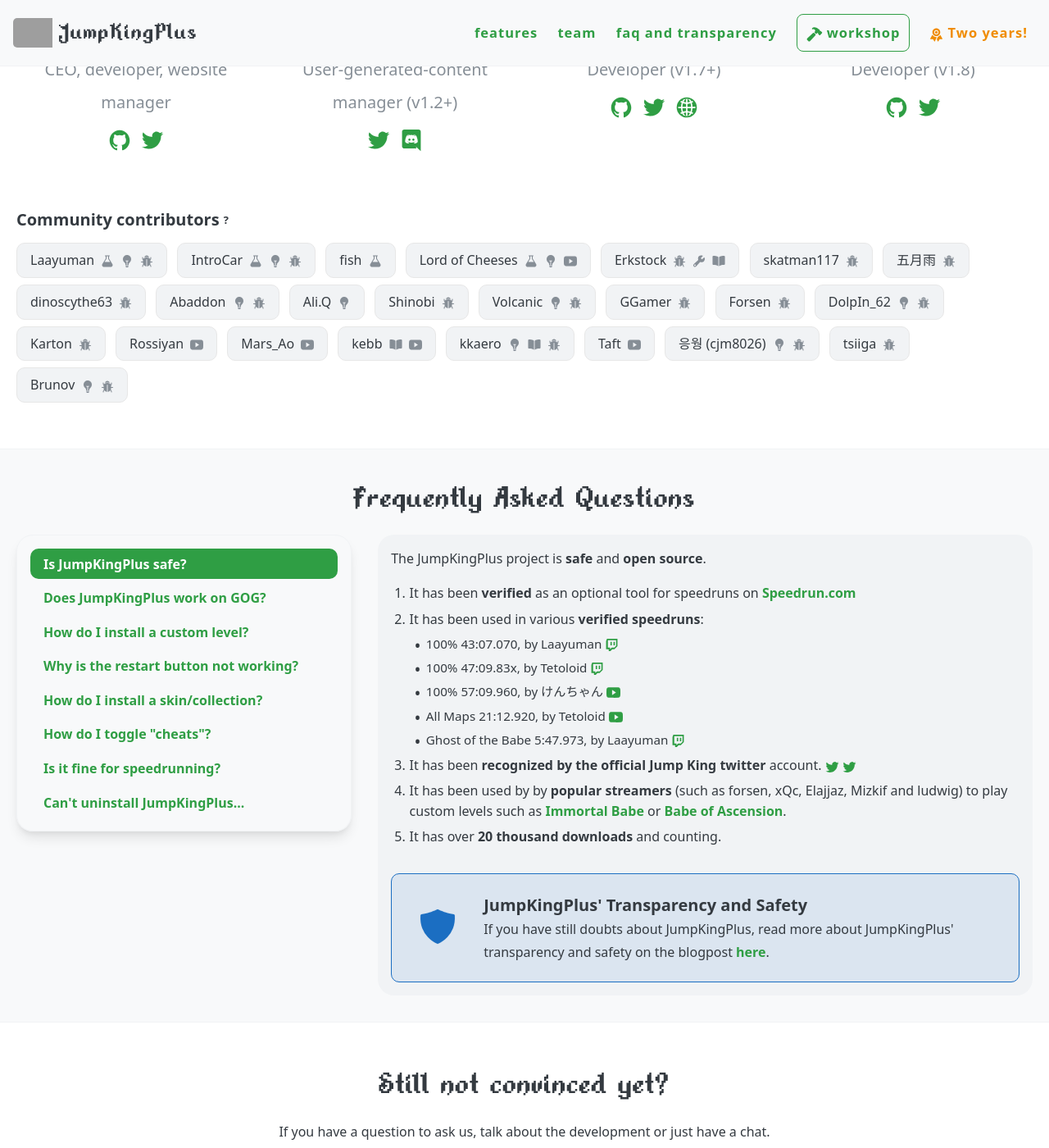
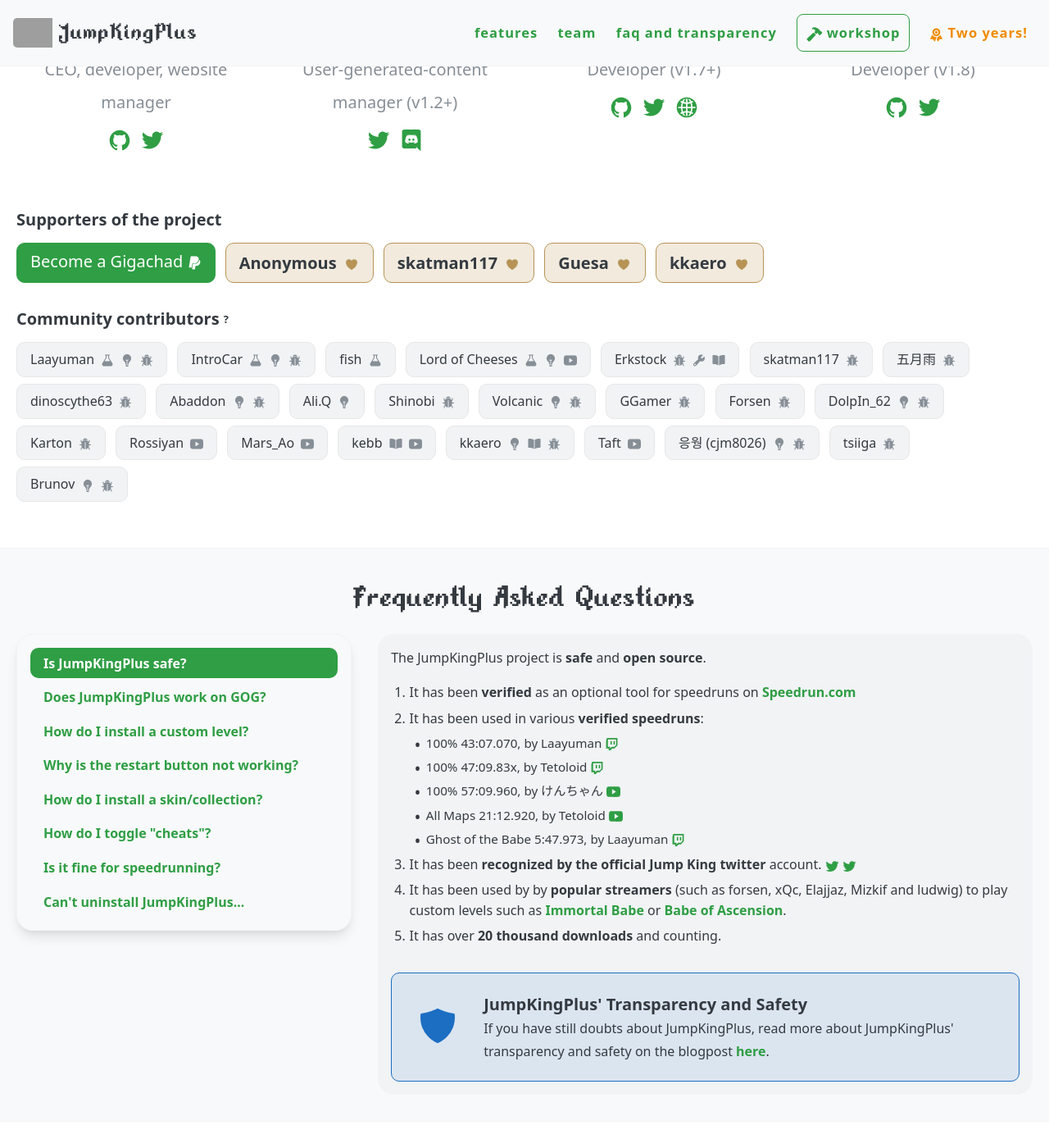
Before and after one commit to YutaGoto/JumpKingPlus.github.io, a Jekyll site: the page built from index.html, in a window 1280 px wide and 1400 px high, scrolled down 1989 px. Shown: the whole window at 82% size. Built offline with Jekyll 4.4.1, drawn with Linux system fonts in a browser that asks for light colours; the list of posts is cut into pages by our own code; grey boxes are pictures that could not be loaded.

Commit message:
Getting poor update

```diff
--- /dev/null
+++ b/_includes/supporter.html
@@ -0,0 +1,6 @@
+<li class="dono-pog">
+    {{ include.name }}
+    <span title="Donated {{ include.contribution }} Euro!">
+        <ion-icon name="heart"></ion-icon>
+    </span>
+</li>
--- a/index.html
+++ b/index.html
@@ -196,6 +196,13 @@
               </div>
             </div>
           </div>
+          <h3>Supporters of the project</h3>
+          <ul class="supporters">
+            <a href="https://www.paypal.me/{{ site.footer-links.paypal }}" class="button">Become a Gigachad <ion-icon name="logo-paypal" style="vertical-align: middle;"></ion-icon></a>
+            {% for supporter in site.data.supporters.supporters %}
+            {% include supporter.html name=supporter.name contribution=supporter.amount %}
+            {% endfor %}
+          </ul>
           <h3>Community contributors <span title="The current contributors' wall is ordered by date of contribution." style="font-size:small;vertical-align:top;cursor:help;">?</span> </h3>
           <ul class="contributors">
             {% for contributor in site.data.contributors.contributors %}
--- a/style.scss
+++ b/style.scss
@@ -2209,10 +2209,10 @@
   display: block;
 }
 
-.contributors li::before {
+.contributors li::before, .supporters li::before {
   content: none;
 }
-.contributors li {
+.contributors li, .supporters li {
   display: inline-flex;
   align-items: center;
   padding: .5rem 1rem;
@@ -2232,6 +2232,32 @@
     fill:#868e96;
     width: 1rem;
     vertical-align:middle;
+  }
+}
+.supporters {
+  margin-bottom: 1.5rem;
+
+li {
+  border: 1px solid #b79455;
+  background: rgba($color: #b79455, $alpha: .2);
+  font-weight: 600;
+  font-size: 125%;
+
+  ion-icon {
+      fill: #b79455;
+      width: 1.25rem;
+    }
+  }
+
+a {
+    border-radius: 10px;
+    margin: 0%;
+    margin-top: .5rem;
+    margin-right: .5rem;
+    padding: .5rem 1rem;
+    font-size: 125%;
+    height: 49px;
+    vertical-align: top;
   }
 }
 
```
Also changed, not shown: _data/supporters.json (added, +20 -0 lines).
